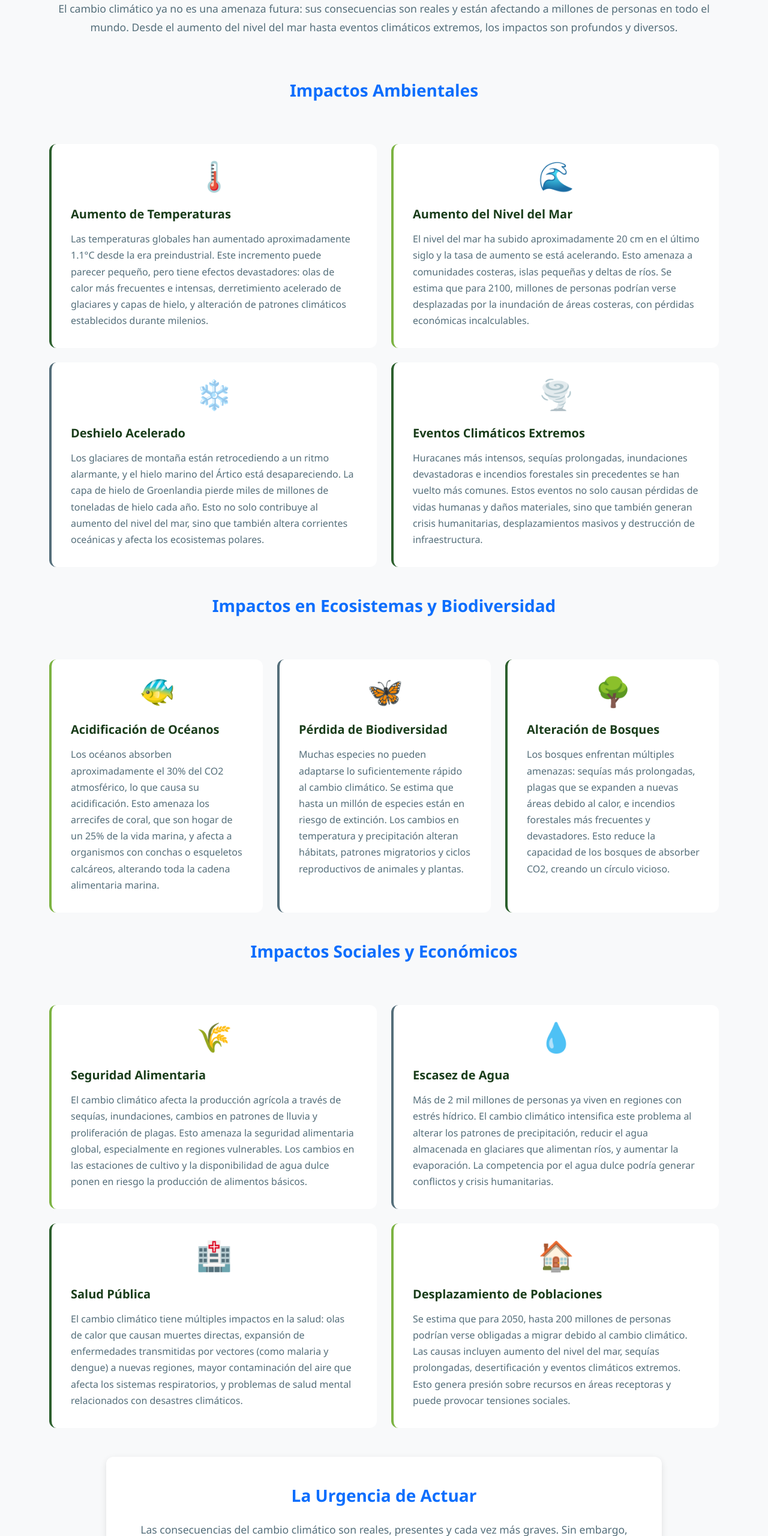
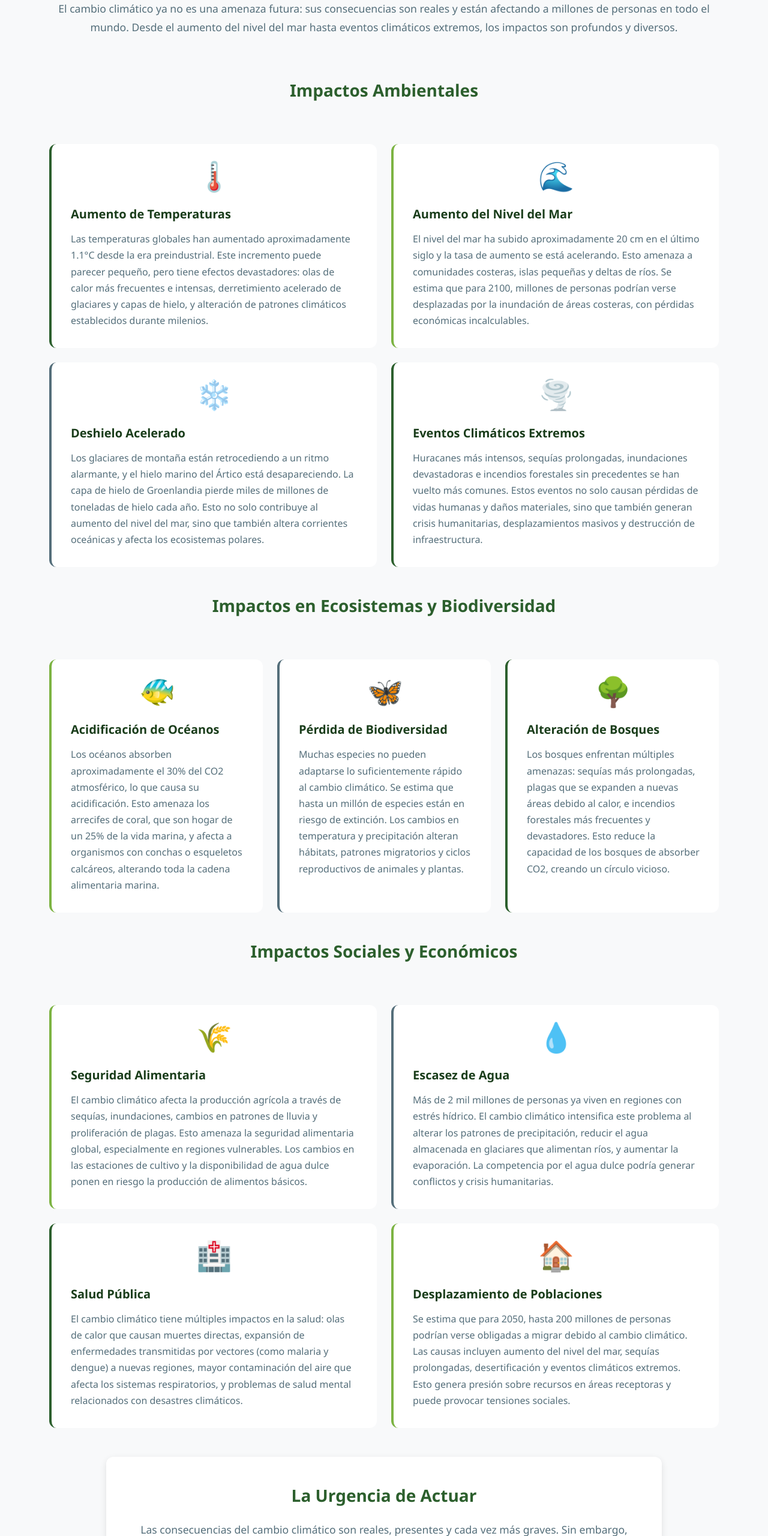
Before and after one commit to Sergio-Bustos/Pagina-web-con-Bootstrap, a plain HTML site: page resultados.html in a window 1280 px wide. Shown: the part 200-2760 px from the top of the page at 60% size. Drawn offline with nearby package versions, Linux system fonts and the light colour scheme.

Commit message:
Mejorando paleta de colores para mejor UX/UI

```diff
--- a/resultados.html
+++ b/resultados.html
@@ -73,7 +73,7 @@
         <!-- Consecuencias ambientales -->
         <div class="row mb-5">
             <div class="col-12">
-                <h3 class="text-center mb-4 text-primary">Impactos Ambientales</h3>
+                <h3 class="text-center mb-4 titulo-verde">Impactos Ambientales</h3>
             </div>
         </div>
 
@@ -134,7 +134,7 @@
         <!-- Consecuencias en ecosistemas -->
         <div class="row mb-5">
             <div class="col-12">
-                <h3 class="text-center mb-4 text-primary">Impactos en Ecosistemas y Biodiversidad</h3>
+                <h3 class="text-center mb-4 titulo-verde">Impactos en Ecosistemas y Biodiversidad</h3>
             </div>
         </div>
 
@@ -182,7 +182,7 @@
         <!-- Consecuencias sociales y económicas -->
         <div class="row mb-5">
             <div class="col-12">
-                <h3 class="text-center mb-4 text-primary">Impactos Sociales y Económicos</h3>
+                <h3 class="text-center mb-4 titulo-verde">Impactos Sociales y Económicos</h3>
             </div>
         </div>
 
@@ -245,7 +245,7 @@
             <div class="col-lg-10 mx-auto">
                 <div class="card shadow border-0">
                     <div class="card-body text-center p-5">
-                        <h3 class="text-primary mb-4">La Urgencia de Actuar</h3>
+                        <h3 class="titulo-verde">La Urgencia de Actuar</h3>
                         <p class="lead mb-4">
                             Las consecuencias del cambio climático son reales, presentes y cada vez más graves. Sin embargo, aún estamos a tiempo de limitar los daños más catastróficos. Cada acción cuenta, cada decisión importa.
                         </p>
--- a/styles.css
+++ b/styles.css
@@ -129,6 +129,11 @@ h2.text-primary::after {
   height: 3px;
   background: linear-gradient(90deg, var(--accent-color), var(--primary-light));
   border-radius: 2px;
+}
+
+
+.titulo-verde {
+    color: #2c5f2d !important;
 }
 
 /* Párrafos */
```
Also changed, not shown: quees.html (+3 -3 lines), referencias.html (+6 -6 lines).
